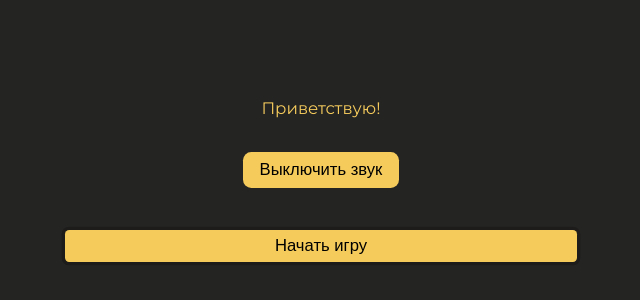
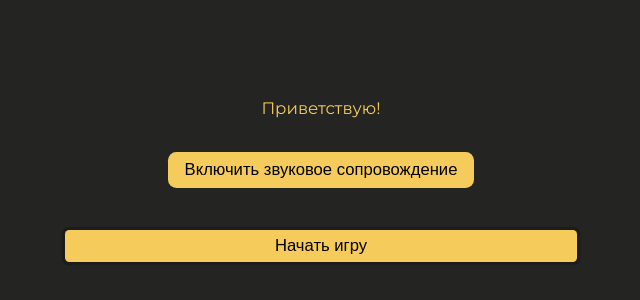
Before and after one commit to Fadinv/clicker, a Next.js app: page / in a window 1280 px wide. Shown: the part 220-520 px from the top of the page, without its empty margins (319-959 px from the left). Built offline with nearby package versions, Linux system fonts and the light colour scheme.

Commit message:
test sound

```diff
--- a/Components/SoundPanel/SoundPanel.tsx
+++ b/Components/SoundPanel/SoundPanel.tsx
@@ -219,9 +219,9 @@ const SoundPanel: React.FC<SoundPanelProps> = ({
 
     return (
         <div className={styles.SoundPanel}>
-            <button onClick={soundOn} className={styles.OnMusic}>
-                {atmosphereIsPlaying ? 'Включить звуковое сопровождение' : 'Выключить звук'}
-            </button>
+            {atmosphereIsPlaying ? null : <button onClick={soundOn} className={styles.OnMusic}>
+                Включить звуковое сопровождение
+            </button>}
             {/*{atmosphereIsPlaying ? <>*/}
             {/*    <div style={{*/}
             {/*        display: 'flex',*/}
```
